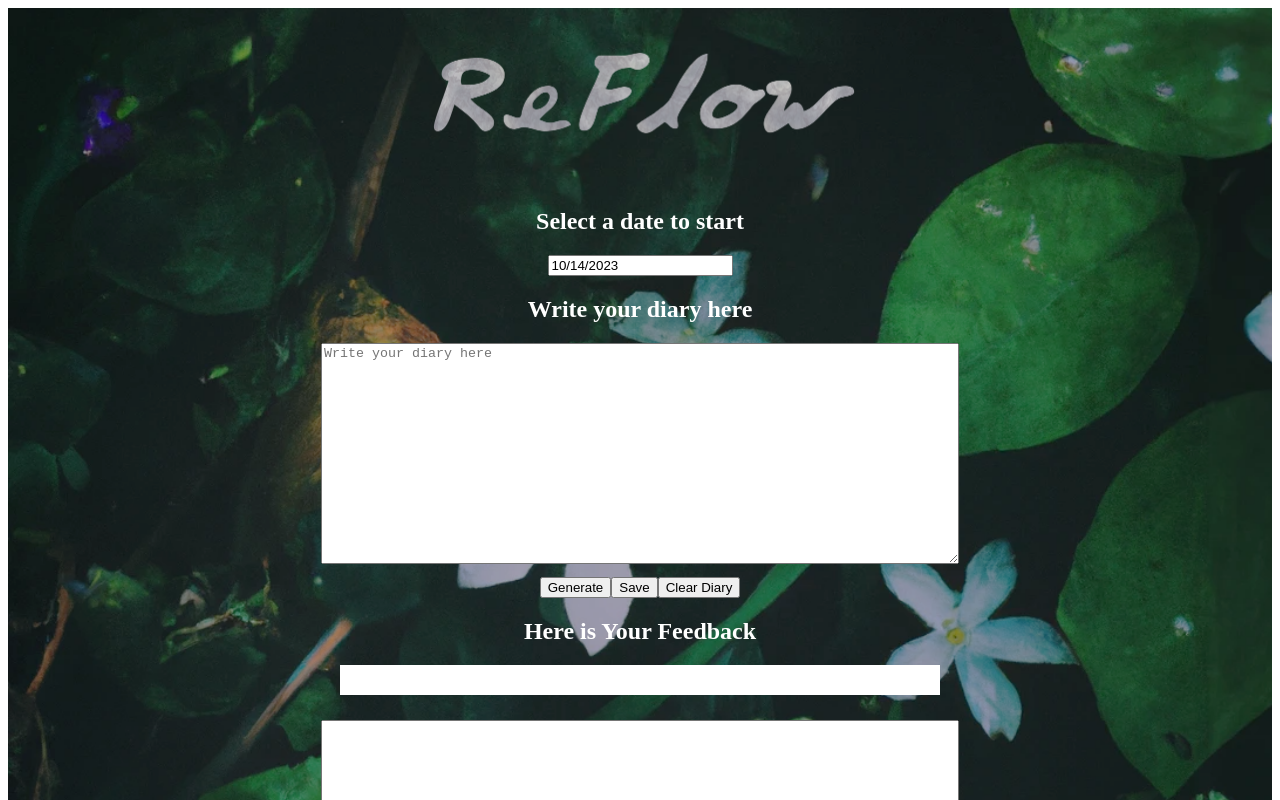
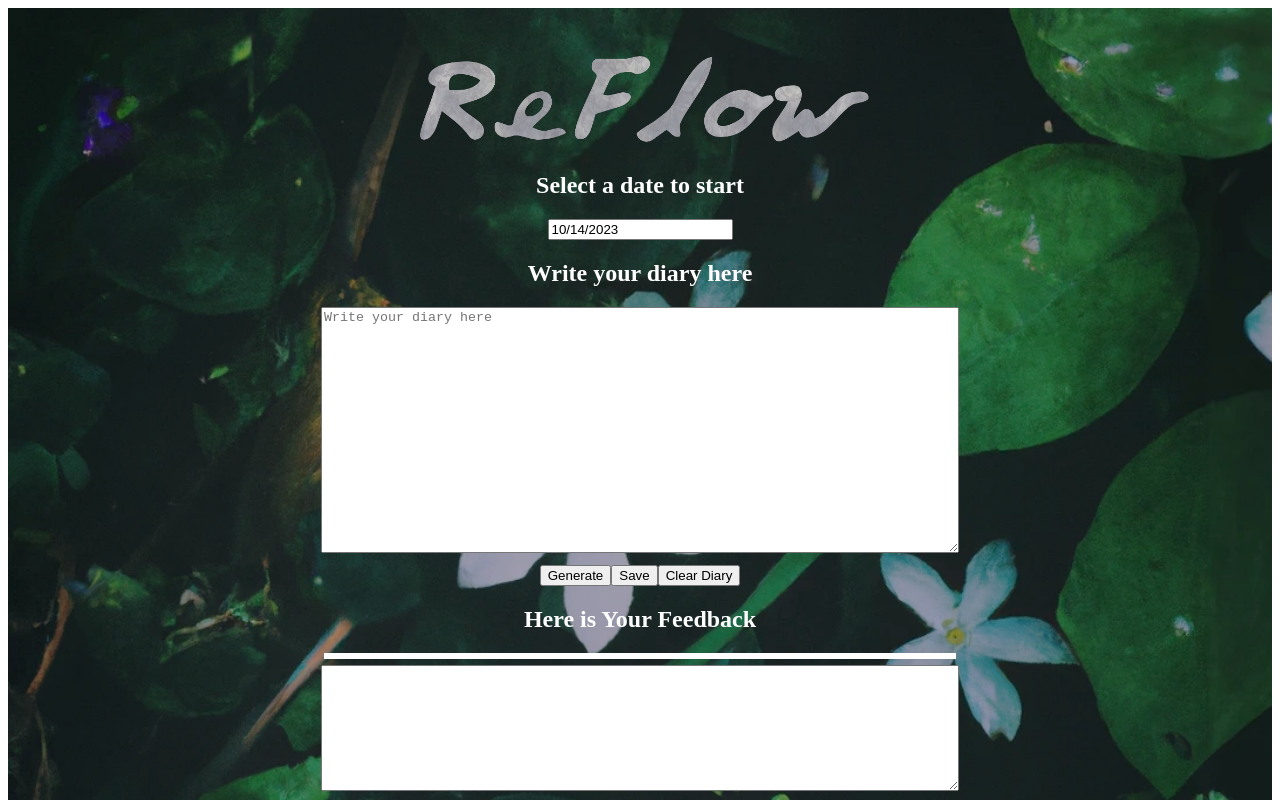
Before and after one commit to HongjianYu/DubHacks23, a Next.js app: page / in a window 1280 px wide. Shown: the top 800 px of the page. Built offline with nearby package versions, Linux system fonts and the light colour scheme.

Commit message:
style change final

```diff
--- a/components/monthlyEval.tsx
+++ b/components/monthlyEval.tsx
@@ -22,8 +22,8 @@ class MonthlyEval extends Component<MonthlyEvalProps, MonthlyEvalState> {
           flexDirection: "column",
           alignItems: "center",
           display: "flex",
-          height: "30%",
-          width: "60%",
+          height: "15%",
+          width: "50%",
           marginTop: "2%",
           marginBottom: "2%",
         }}
--- a/components/moodColor.tsx
+++ b/components/moodColor.tsx
@@ -40,13 +40,14 @@ class MoodColor extends Component<MoodColorProps, MoodColorState> {
     return (
       <div
         style={{
-          width: "600px",
-          height: "30px",
+          width: "50%",
+          height: "0.5%",
           background:
             this.props.date && this.props.date.toDateString() in this.props.mood
               ? colors[this.props.mood[this.props.date.toDateString()]]
               : "#FFFFFF",
-          margin: "auto",
+
+          marginBottom: "0.5%",
         }}
       >
         <div></div>
--- a/pages/App.tsx
+++ b/pages/App.tsx
@@ -66,7 +66,7 @@ class App extends Component<{}, AppState> {
   };
 
   handleDateChange = (datep: Date) => {
-    this.setState((prevState) => {
+    this.setState(() => {
       return {
         date: datep,
       };
@@ -100,7 +100,7 @@ class App extends Component<{}, AppState> {
 
     return (
       <div style={containerStyle}>
-        <img src="header.png" height="15%" alt={"ReFlow"} />
+        <img src="header.png" height="12%" alt={"ReFlow"}/>
 
         <h2 style={pStyle}>Select a date to start</h2>
 
@@ -126,9 +126,8 @@ class App extends Component<{}, AppState> {
 
         <h2 style={pStyle}>Here is Your Feedback</h2>
 
-        <div style={{ marginBottom: "2%" }}>
-          <MoodColor mood={this.state.mood} date={this.state.date}></MoodColor>
-        </div>
+        <MoodColor mood={this.state.mood} date={this.state.date}></MoodColor>
+
         <textarea
           style={{
             width: "50%",
```
Also changed, not shown: public/header.png.
